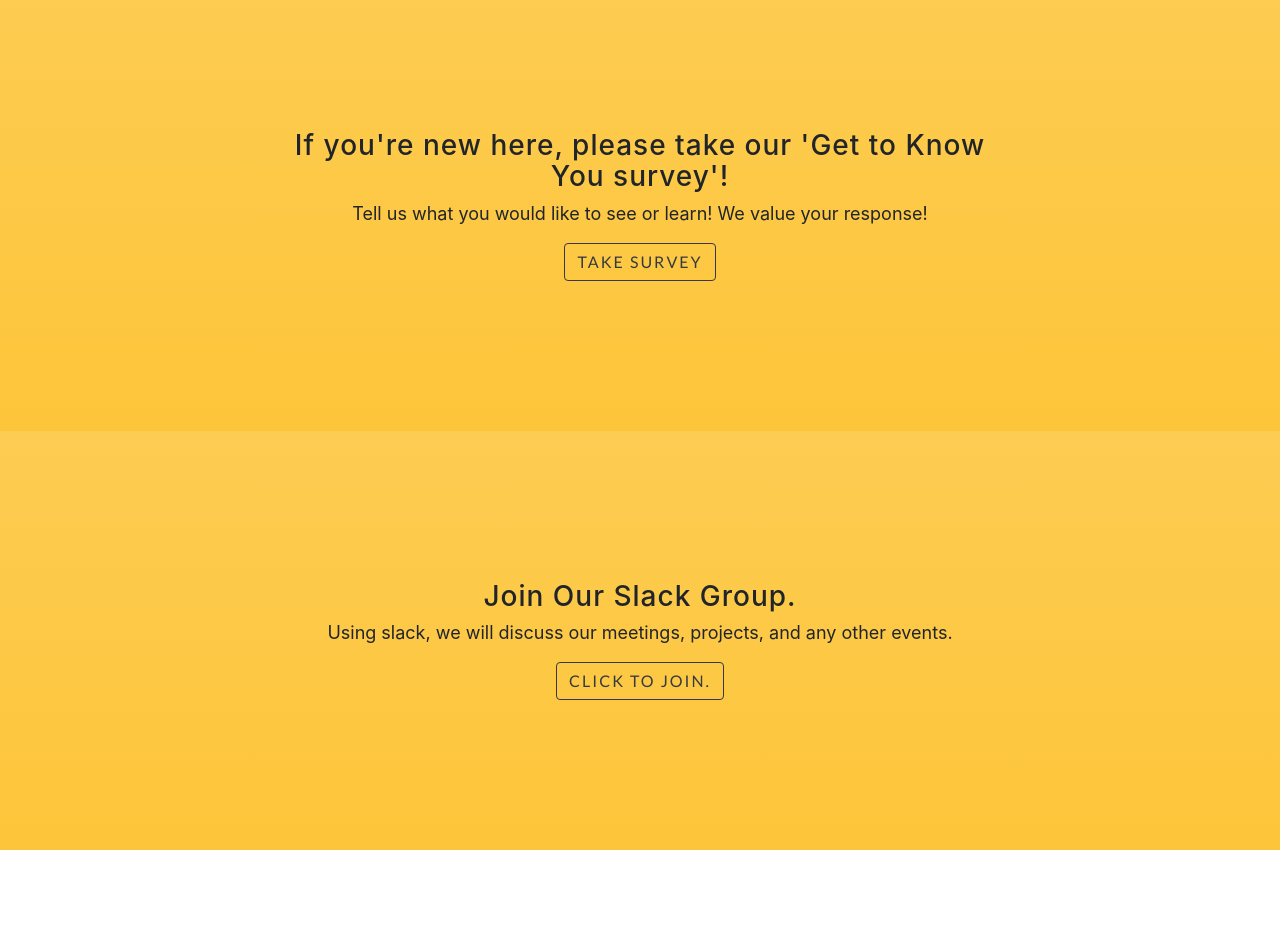
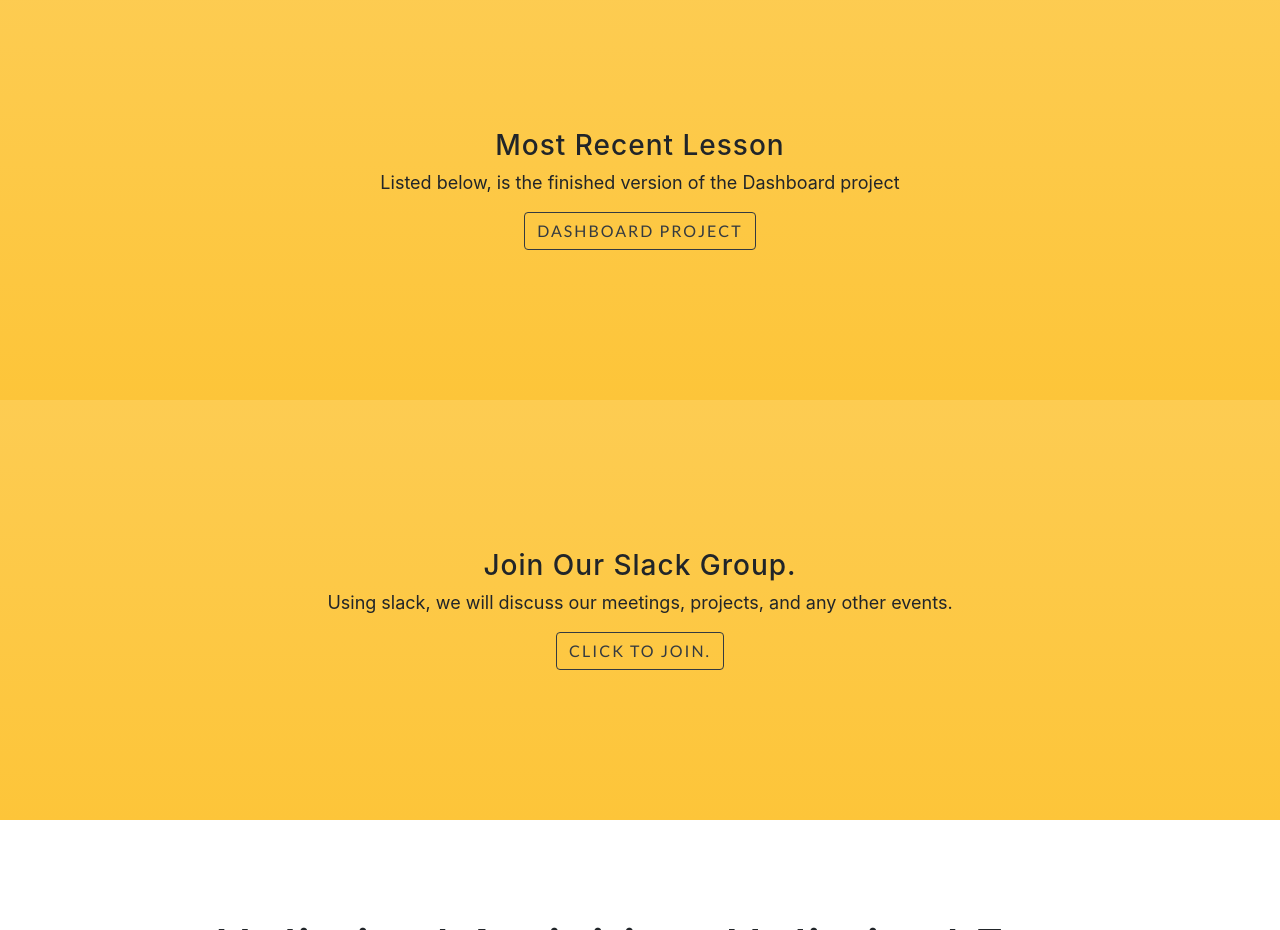
Before and after one commit to VCHSCode/vchscode.github.io, a website with bundled scripts: page index.html in a window 1280 px wide. Shown: the part 820-1750 px from the top of the page. Built offline with nearby package versions, Linux system fonts and the light colour scheme; a web font is replaced by a local one.

Commit message:
updated most recent lesson

```diff
--- a/index.html
+++ b/index.html
@@ -86,10 +86,10 @@
       <div class="container">
         <div class="row">
           <div class="col-md-8 mx-auto">
-            <h3 class="section-heading">If you're new here, please take our 'Get to Know You survey'!</h3>
-            <p>Tell us what you would like to see or learn! We value your response!</p>
+            <h3 class="section-heading">Most Recent Lesson</h3>
+            <p>Listed below, is the finished version of the Dashboard project</p>
             <div class="badges">
-              <a href="https://goo.gl/forms/kGvD1sHv5fx51Kr23" class="btn btn-outline-dark btn-xl js-scroll-trigger">Take Survey</a>
+              <a href="https://vchscode.github.io/dashboard" class="btn btn-outline-dark btn-xl js-scroll-trigger">Dashboard Project</a>
             </div>
           </div>
         </div>
```
Also changed, not shown: 1 other file.
